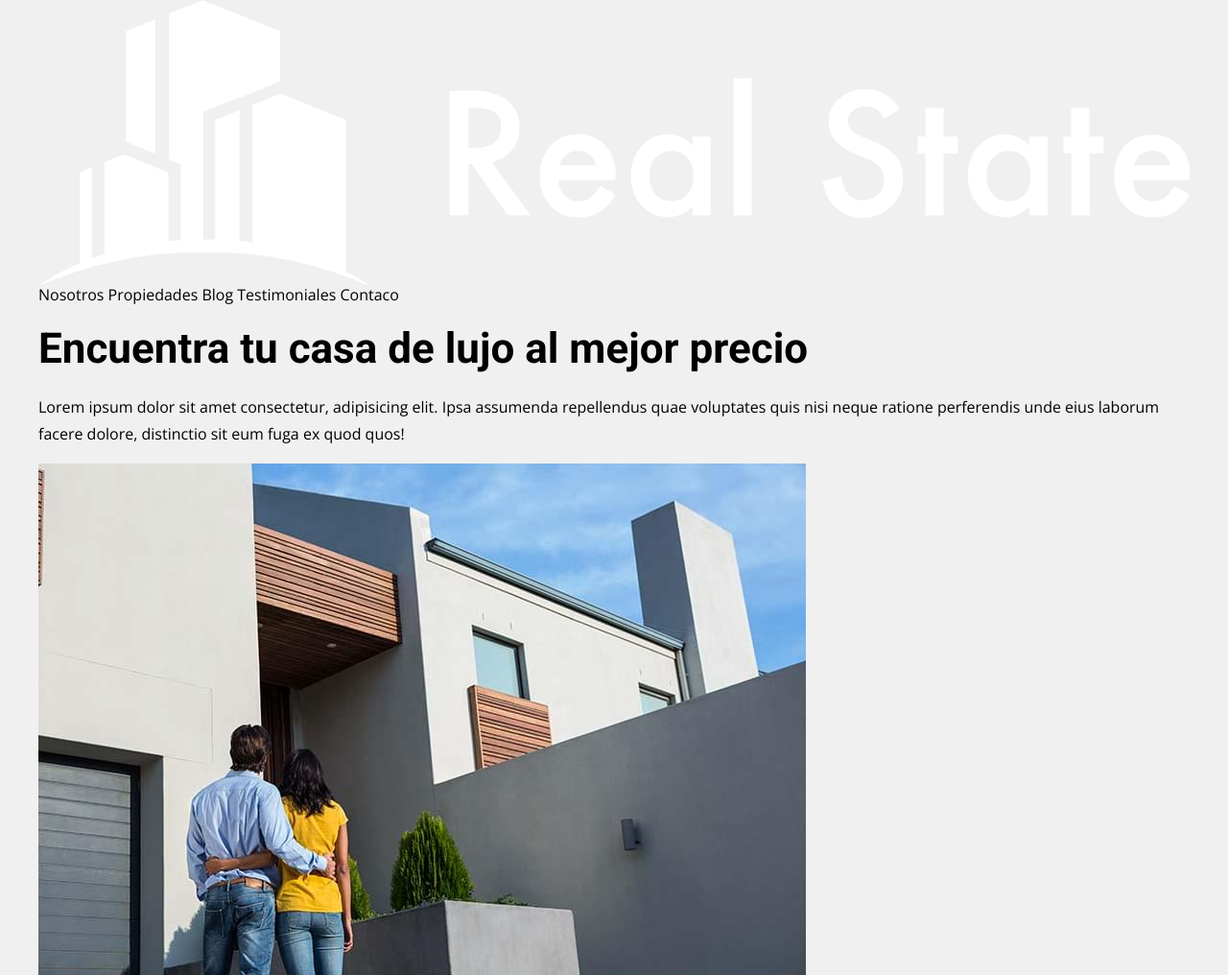
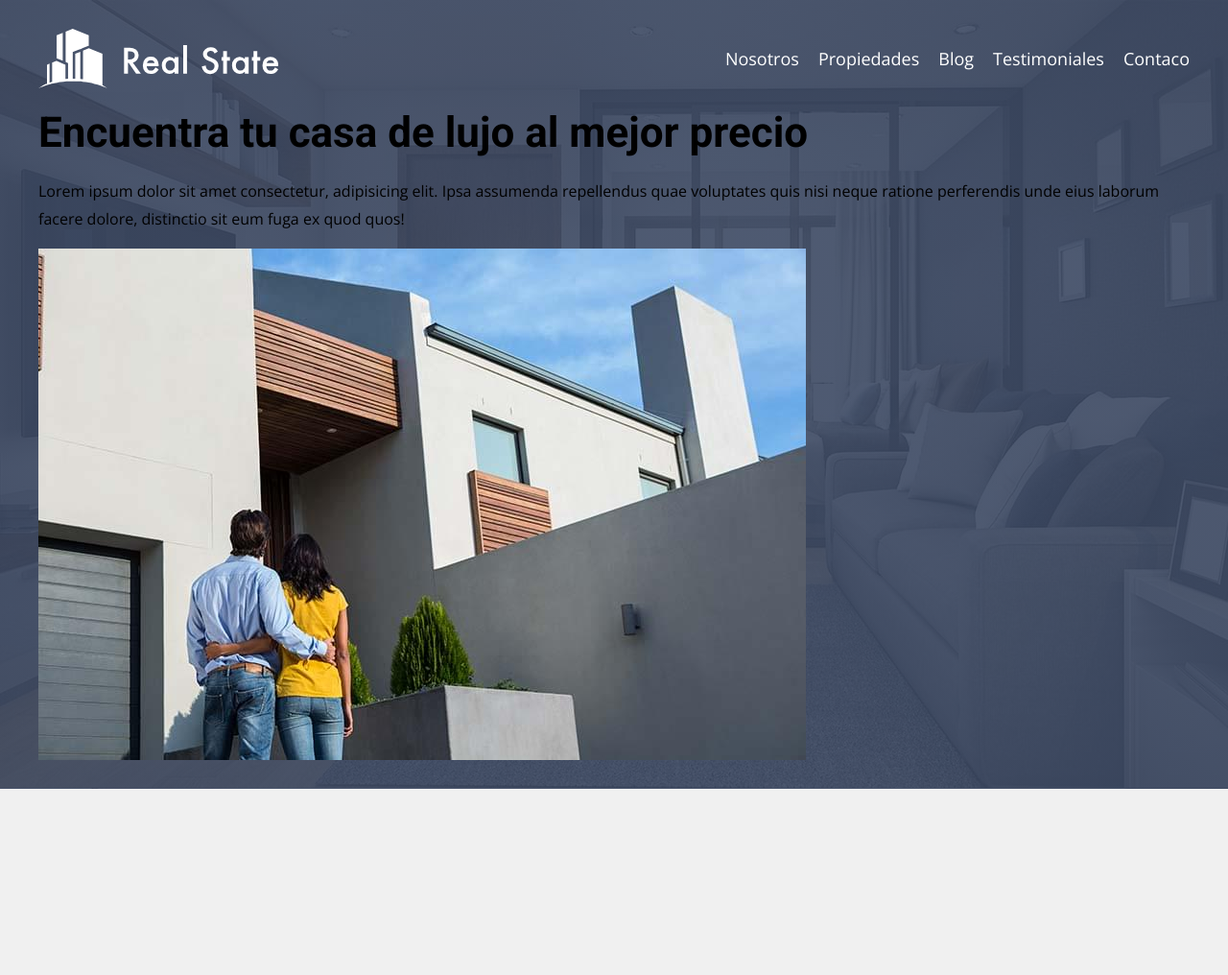
Before and after one commit to mcmmiguel/RealEstateProject, a website: page index.html in a window 1280 px wide. Shown: the whole page at 96% size. After the commit the page ends 822 px from the top, so only its background shows below. Drawn offline with nearby package versions, Linux system fonts and the light colour scheme.

Commit message:
_header.scss: creado y enlazado. Estilos dados a la barra superior (logo y navegacion), así como al background image

```diff
--- a/index.html
+++ b/index.html
@@ -4,7 +4,7 @@
     <meta charset="UTF-8">
     <meta http-equiv="X-UA-Compatible" content="IE=edge">
     <meta name="viewport" content="width=device-width, initial-scale=1.0">
-    <title>Real State</title>
+    <title>HMC Real Estate</title>
     <link rel="preconnect" href="https://fonts.googleapis.com">
     <link rel="preconnect" href="https://fonts.gstatic.com" crossorigin>
     <link href="https://fonts.googleapis.com/css2?family=Open+Sans:wght@400;700&family=Roboto:wght@400;700&display=swap" rel="stylesheet">
--- a/src/scss/app.scss
+++ b/src/scss/app.scss
@@ -1 +1,2 @@
 @use 'base';
+@use 'ui/header';
--- /dev/null
+++ b/src/scss/ui/header/_header.scss
@@ -0,0 +1,48 @@
+@use 'base/variables' as v;
+@use 'base/mixins' as m;
+
+.header {
+    background-image: linear-gradient(to right, transparentize(v.$primario, .1) 0%, transparentize(v.$primario, .1) 100%), url(../../../../build/img/header_bg.jpg); //Mixin para agragar transparencia
+    padding: 3rem 0;
+
+    &__barra {
+        display: flex;
+        flex-direction: column;
+        align-items: center;
+
+        @include m.tablet {
+            flex-direction: row;
+            justify-content: space-between;
+        }
+    }
+
+    &__logo {
+        width: 25rem;
+    }
+
+}
+
+.navegacion {
+    display: flex;
+    flex-direction: column;
+    align-items: center;
+    margin-top: 5rem;
+    @include m.tablet {
+        flex-direction: row;
+        gap: 2rem;
+        margin-top: 0;
+    }
+
+    &__link {
+        color: v.$blanco;
+        font-size: 1.8rem;
+        margin-bottom: 2rem;
+
+        &:last-of-type {
+            margin-bottom: 0;
+        }
+        @include m.tablet {
+            margin-bottom: 0;
+        }
+    }
+}
--- /dev/null
+++ b/src/scss/ui/header/_index.scss
@@ -0,0 +1 @@
+@forward 'header';
```
Also changed, not shown: build/css/app.css, 1 other file.
